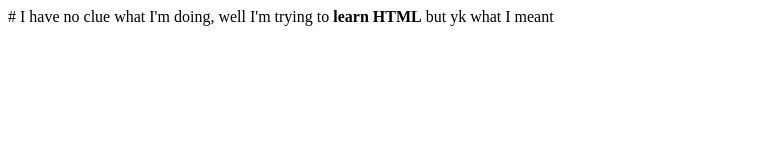
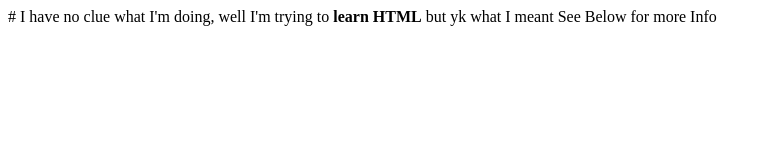
Before and after one commit to 3Moos/Website, a plain HTML site: page index.html in a window 1280 px wide. Shown: the whole page, without its empty margins (0-772 px from the left). Drawn offline with Linux system fonts and the light colour scheme.

Commit message:
Update index.html

```diff
--- a/index.html
+++ b/index.html
@@ -8,7 +8,7 @@
 
   <body> #<!--ain content of the webpage-->
       I have no clue what I'm doing, well I'm trying to <b>learn HTML</b> but yk what I meant
-
+    <h>See Below for more Info</h><!--<h> tags are for headings, there are 6 priorities h1-h6-->
 
 
   </body>
```
